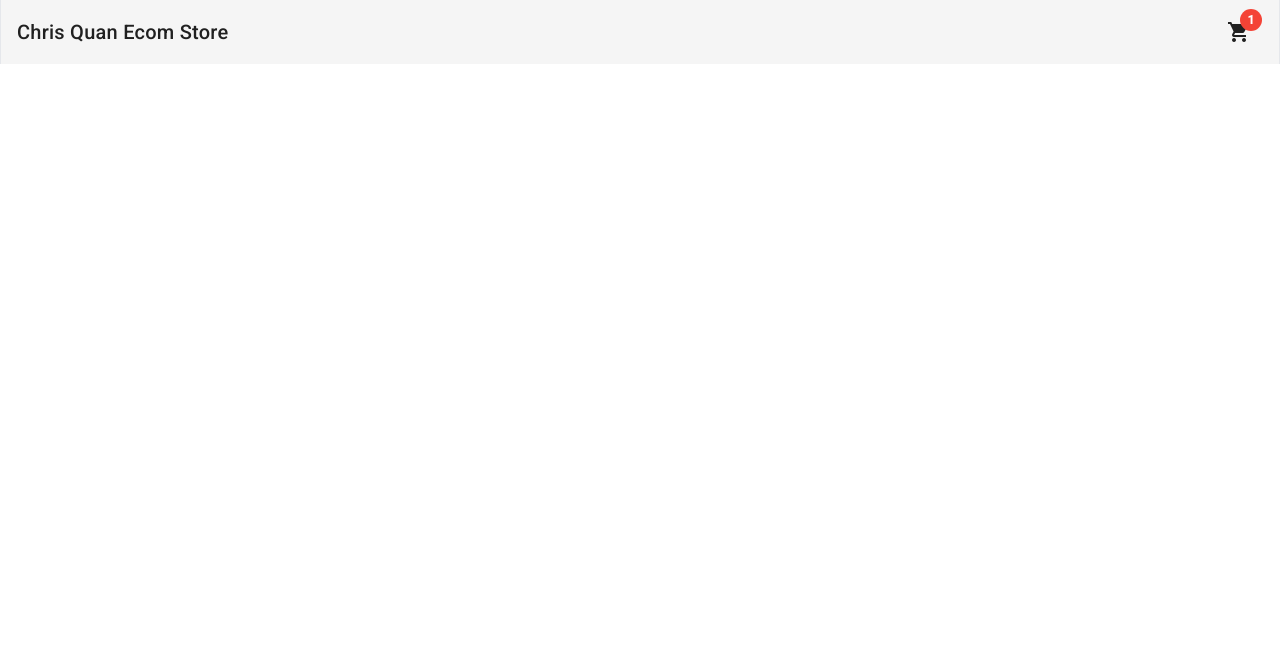
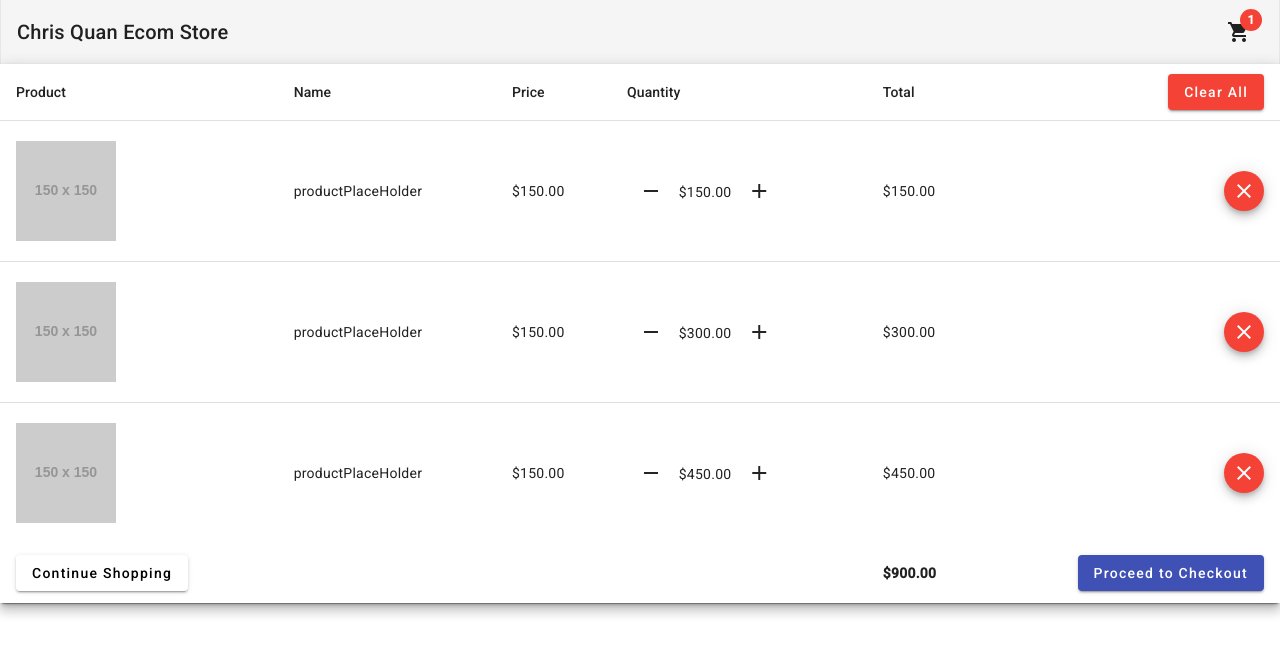
Before and after one commit to Chris-Quan/Ecom-Web-Store, an Angular app: page /cart in a window 1280 px wide. Before the commit this address led to /. Shown: the top 654 px of the page. Built offline with nearby package versions, Linux system fonts and the light colour scheme.

Commit message:
added cart page

```diff
--- a/src/app/app-routing.module.ts
+++ b/src/app/app-routing.module.ts
@@ -1,10 +1,15 @@
 import { NgModule } from '@angular/core';
 import { RouterModule, Routes } from '@angular/router';
 import { HomeComponent } from './pages/home/home.component';
+import { CartComponent } from './pages/cart/cart.component';
 
 const routes: Routes = [{
   path: 'home',
   component: HomeComponent
+},
+{
+  path: 'cart',
+  component: CartComponent
 },
 {
   path: '', redirectTo: 'home', pathMatch: 'full'
--- a/src/app/app.module.ts
+++ b/src/app/app.module.ts
@@ -24,6 +24,7 @@
 import { ProductsHeaderComponent } from './pages/home/components/products-header/products-header.component';
 import { FiltersComponent } from './pages/home/components/filters/filters.component';
 import { ProductBoxComponent } from './pages/home/components/product-box/product-box.component';
+import { CartComponent } from './pages/cart/cart.component';
 
 @NgModule({
   declarations: [
@@ -32,7 +33,8 @@
     HomeComponent,
     ProductsHeaderComponent,
     FiltersComponent,
-    ProductBoxComponent
+    ProductBoxComponent,
+    CartComponent
   ],
   imports: [
     BrowserModule,
--- /dev/null
+++ b/src/app/pages/cart/cart.component.html
@@ -0,0 +1,81 @@
+<mat-card class = "max-w-7xl mx-auto"*ngIf="cart.items.length">
+    <table mat-table [dataSource]="dataSource" class = "mat-elevation-z8 w-full">
+        <ng-container matColumnDef = "product">
+            <th mat-header-cell *matHeaderCellDef="">Product</th>
+            <td mat-cell *matCellDef="let element">
+                <img src = "{{element.product}}" alt="product" class ="w-[100px] my-5"/>
+            </td>
+            <td mat-footer-cell *matFooterCellDef>
+                <button mat-raised-button routerLink="/home">Continue Shopping</button>
+            </td>
+        </ng-container>
+        <ng-container matColumnDef = "name">
+            <th mat-header-cell *matHeaderCellDef="">Name</th>
+            <td mat-cell *matCellDef="let element">
+                <span class="truncate max-w-xs block">{{element.name}}</span>
+            </td>
+            <td mat-footer-cell *matFooterCellDef></td>
+        </ng-container>
+        <ng-container matColumnDef="price">
+            <th mat-header-cell *matHeaderCellDef>Price</th>
+            <td mat-cell *matCellDef="let element">{{ element.price | currency }}</td>
+            <td mat-footer-cell *matFooterCellDef></td>
+          </ng-container>
+          <ng-container matColumnDef = "quantity">
+            <th mat-header-cell *matHeaderCellDef="">Quantity</th>
+            <td mat-cell *matCellDef="let element" class="relative">
+                <button mat-icon-button >
+                    <mat-icon >remove</mat-icon>
+                </button>
+                <span class="relative -top-1.5">
+                    {{ element.quantity * element.price | currency }}
+                </span>
+                <button mat-icon-button>
+                    <mat-icon>add</mat-icon>
+                </button>
+            </td>
+            <td mat-footer-cell *matFooterCellDef> </td>
+        </ng-container>
+
+        <ng-container matColumnDef = "total">
+            <th mat-header-cell *matHeaderCellDef="">Total</th>
+            <td mat-cell *matCellDef="let element">
+                {{element.quantity*element.price | currency}}
+            </td>
+            <td mat-footer-cell *matFooterCellDef>
+                <span class = "font-bold py-5 block">
+                    {{getTotal(cart.items) | currency}}
+                </span>
+            </td>
+        </ng-container>
+
+        <ng-container matColumnDef = "action">
+            <th mat-header-cell *matHeaderCellDef="">
+                <button mat-raised-button color="warn" class="float-right">
+                    Clear All
+                </button>
+            </th>
+            <td mat-cell *matCellDef="let element">
+                <button mat-mini-fab color="warn" class="float-right">
+                    <mat-icon>close</mat-icon>
+                </button>
+            </td>
+            <td mat-footer-cell *matFooterCellDef>
+                <button mat-raised-button color="primary" class="float-right">
+                    Proceed to Checkout
+                </button>
+            </td>
+        </ng-container>
+
+
+        <tr mat-header-row *matHeaderRowDef = "displayedColumns"></tr>
+        <tr mat-row *matRowDef="let row; columns: displayedColumns"></tr>
+        <tr mat-footer-row *matFooterRowDef="displayedColumns"></tr>
+    </table>
+</mat-card>
+<mat-card *ngIf="!cart.items.length">
+    <p>
+        Your cart is empty.
+        <button mat-raised-button routerLink="/home">Start Shopping</button>
+    </p>
+</mat-card>
--- /dev/null
+++ b/src/app/pages/cart/cart.component.ts
@@ -0,0 +1,55 @@
+import { Component } from '@angular/core';
+import { Cart, CartItem } from 'src/app/models/cart.model';
+
+@Component({
+  selector: 'app-cart',
+  templateUrl: "./cart.component.html",
+  styles: [
+  ]
+})
+export class CartComponent {
+  cart: Cart = { items: [{
+    product: 'https://via.placeholder.com/150',
+    name: 'productPlaceHolder',
+    price: 150,
+    quantity: 1,
+    id: 1,
+  },
+  {
+    product: 'https://via.placeholder.com/150',
+    name: 'productPlaceHolder',
+    price: 150,
+    quantity: 2,
+    id: 2,
+  },
+  {
+    product: 'https://via.placeholder.com/150',
+    name: 'productPlaceHolder',
+    price: 150,
+    quantity: 3,
+    id: 3,
+  }]};
+
+  dataSource: Array<CartItem> = [];
+
+  displayedColumns: Array<string> = [
+    'product',
+    'name',
+    'price',
+    'quantity',
+    'total',
+    'action'
+  ];
+
+  ngOnInit():void{
+    this.dataSource = this.cart.items
+  }
+
+  getTotal(items: Array<CartItem>): number {
+    return items.
+      map((item) => item.price * item.quantity)
+      .reduce((prev, current) => prev+current,0);
+
+  }
+
+}
```
Also changed, not shown: src/app/models/cart.model.ts (added, +11 -0 lines).
